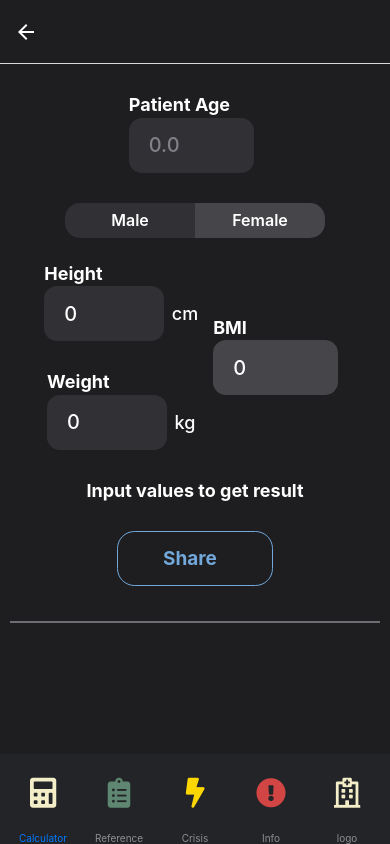
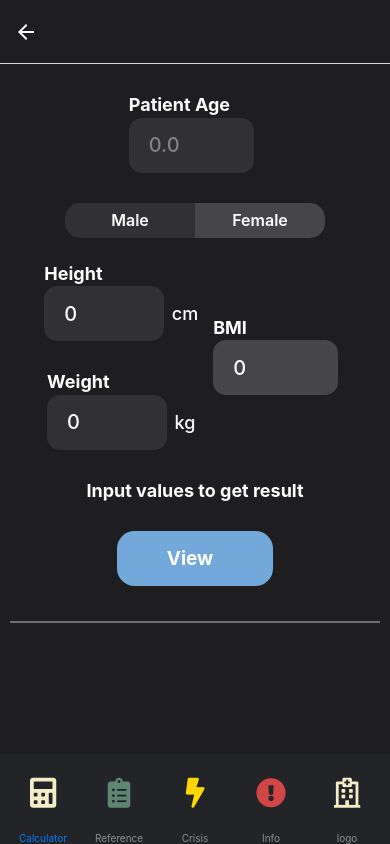
Before and after one commit to MONKE-source/aspa, a React Native app: screen /Bmi in a window 390 px wide. Built offline with nearby package versions, Linux system fonts and the light colour scheme.

Commit message:
changed the bmi button

```diff
--- a/screens/Bmi.js
+++ b/screens/Bmi.js
@@ -230,12 +230,12 @@ export default function Bmi() {
           <View style={styles.shareRow}>
             <TouchableOpacity onPress={createPDF}>
               <IconButton
-                bgHex="#rgb(30, 30, 32)"
-                title="Share"
-                iconPath="share-variant"
-                contentHex="#72A8DA"
-                borderColor={"#72A8DA"}
-                borderWidth={1.25}
+                bgHex="#72A8DA"
+                title="View"
+                iconPath="folder-outline"
+                contentHex="white"
+                borderColor={"rgb(30, 30, 32)"}
+                borderWidth={0}
                 size={(Dimensions.get("window").height / 844) * 25}
                 textSize={
                   Platform.isPad
```
Also changed, not shown: 324 other files (tests, documents, lock files or other folders).
